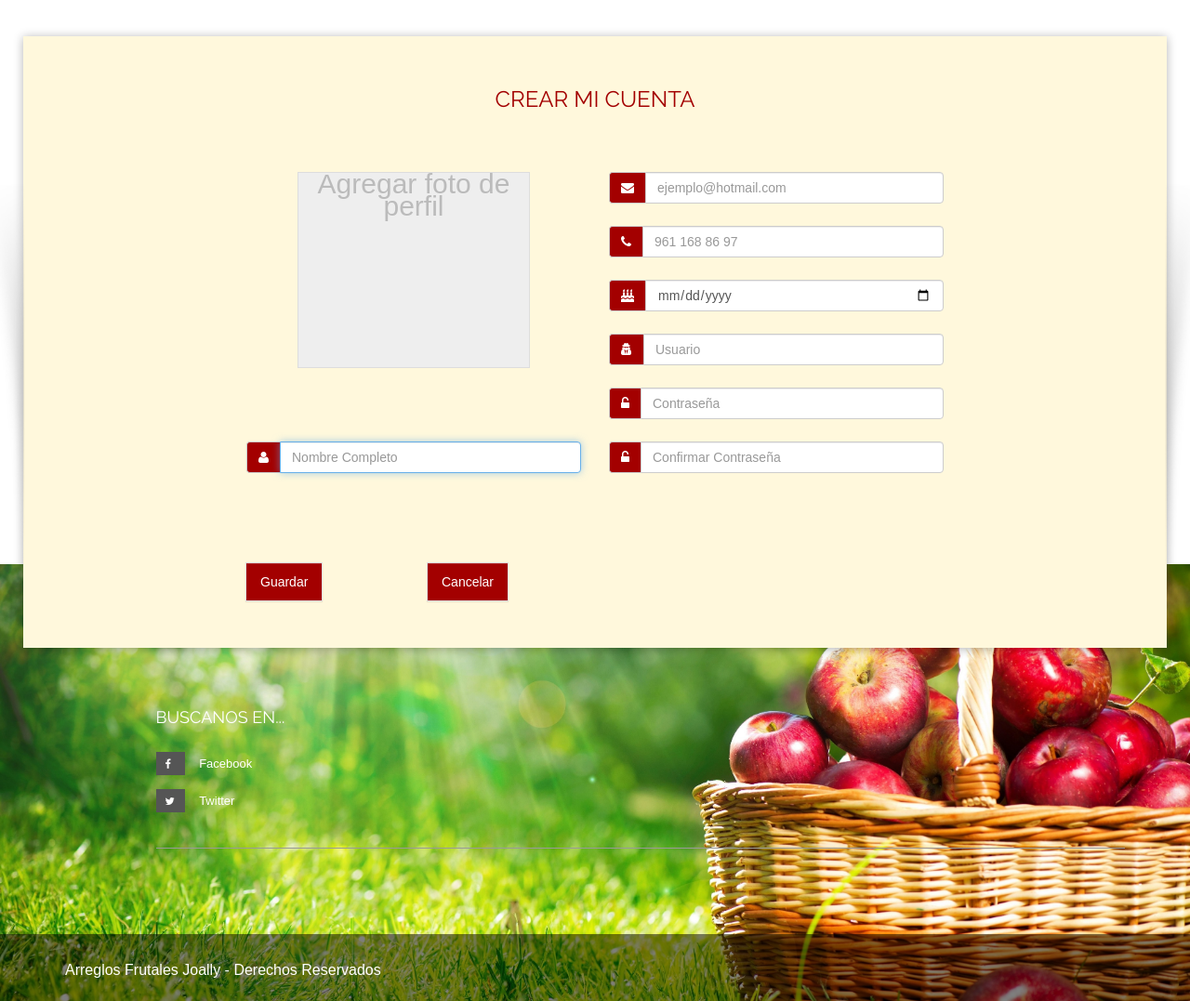
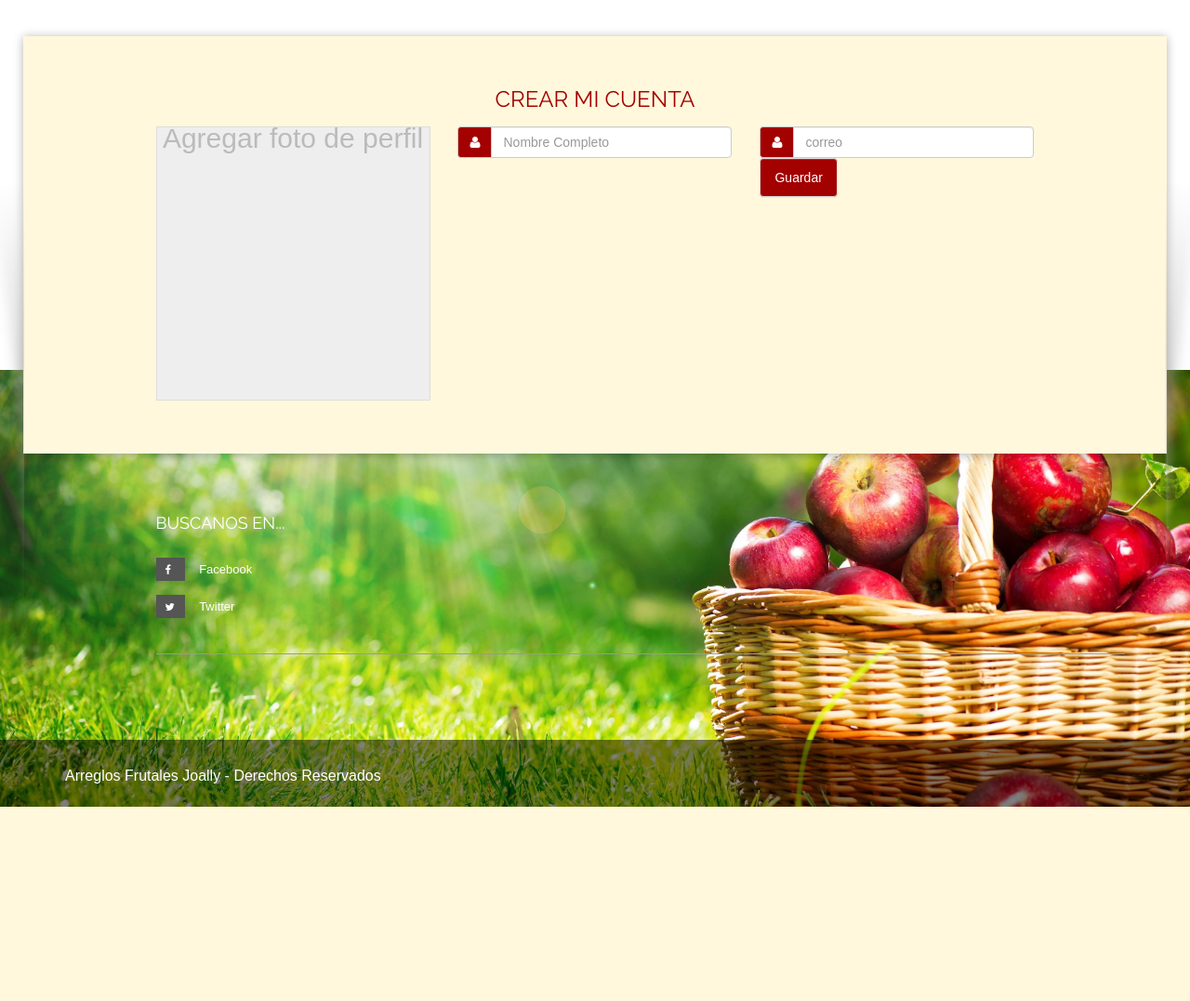
Before and after one commit to AlbertoYovani/ProyectoJoally, a PHP site: page /RegistraCliente.php in a window 1280 px wide. Shown: the part 63-1140 px from the top of the page at 93% size. After the commit the page ends 931 px from the top, so only its background shows below. Run offline with PHP 8.4, Linux system fonts and the light colour scheme; some libraries are stand-ins or nearby versions.

Commit message:
REGISTRO DE CLIENTE

```diff
--- a/RegistraCliente.php
+++ b/RegistraCliente.php
@@ -1,7 +1,6 @@
 <?php include './include/headerR.php';?>
 <link href="js/html5imageupload/demo.html5imageupload.css" rel="stylesheet" type="text/css">
 <link href="js/html5imageupload/html5imageupload.css" rel="stylesheet" type="text/css">
-
 <section class="content-central miborder" style="margin-top: 8%" >
     <div class="semiboxshadow text-center">
         <img src="img/img-theme/shp.png" class="img-responsive" alt="">
@@ -12,97 +11,37 @@
                 <h3 class="cuenta" style="color: #A30000 !important">CREAR MI CUENTA</h3>
                 <div class="row">
                     <!-- Newsletter-->
-                                <div class="col-md-8 col-centered" >
-                                    <!-- FORMULARIO DE REGISTRO DE UN CLIENTE-->
-                                    <br>
-                                    <br>
-                                    <form id="nuevo_registro" method="POST" action="">
+                    <div class="col-md-10 col-centered" >
+                        <form id="nuevo_registro">
+                            <div class="row">
+                                <div class="col-md-4">
+                                    <div id="retrievingfilename" class="html5imageupload" data-width="500" data-height="500" data-url="controllers/copiarimagen" style="width: 100%;height: 100%;">
+                                        <input type="file" name="thumb" style="height: 250px!important">
+                                    </div>
+                                </div>
+                                <div class="col-md-8">
                                     <div class="row">
                                         <div class="col-md-6">
-
-                                            </div>
-                                        </div>
-                                        <div class="row">
-                                            <div class="col-md-6">
-                                                <div class="perfil">
-                                                    <div id="retrievingfilename" class="html5imageupload" data-width="500" data-height="500" data-url="controllers/copiarimagen" style="width: 250px;height: 211px;">
-                                                    <input type="file" name="thumb" style="height: 250px!important">
-                                                    </div>
-                                                    <br>
-                                                    <br>
-                                                    <br>
-                                                    <br>
-                                                </div>
                                             <div class="input-group">
                                                 <span class="input-group-addon back-vt">
                                                     <i class="fa fa-user color-white"></i>
                                                 </span>
-                                                    <input class="form-control" placeholder="Nombre Completo" name="nombre" type="text" required="" pattern="[a-zA-Z-\s]{1,30}" maxlength="40" autofocus>
-                                                    <!--<span class="input-group-addon back-vt">
-                                                    </span> --> <!-- está parte agrega una orilla de color rojo -->
+                                                <input class="form-control" placeholder="Nombre Completo" name="nombre" type="text">
                                             </div>
                                         </div>
                                         <div class="col-md-6">
                                             <div class="input-group">
                                                 <span class="input-group-addon back-vt">
-                                                        <i class="fa fa-envelope color-white"></i>
+                                                    <i class="fa fa-user color-white"></i>
                                                 </span>
-                                                    <input class="form-control" placeholder="ejemplo@hotmail.com" name="correo" type="email" pattern="^[a-zA-Z0-9.!#$%&'*+/=?^_`{|}~-]+@[a-zA-Z0-9-]+(?:\.[a-zA-Z0-9-]+)*$">
+                                                <input class="form-control" placeholder="correo" name="correo" type="text" >
                                             </div>
-                                                <br>
-                                                <div class="input-group">
-                                                    <span class="input-group-addon back-vt">
-                                                        <i class="fa fa-phone color-white"></i>
-                                                    </span>
-                                                    <input class="form-control" placeholder="961 168 86 97" name="telefono" type="text" required="" maxlength="12" pattern="[0-9]{10,12}">
-                                                </div>
-                                                <br>
-                                                <div class="input-group">
-                                                    <span class="input-group-addon back-vt">
-                                                        <i class="fa fa-birthday-cake color-white"></i>
-                                                    </span>
-                                                    <input class="form-control" placeholder="Fecha de Nacimiento" name="fechanac" type="date" required="">
-                                                </div>
-                                                <br>
-                                                <div class="input-group">
-                                                    <span class="input-group-addon back-vt">
-                                                        <i class="fa fa-user-secret color-white"></i>
-                                                    </span>
-                                                    <input class="form-control" placeholder="Usuario" name="usuario" type="text" required="" maxlength="20" pattern="[a-zA-Z0-9.!#$%&'*+/=?^_`{|}~-]{5,20}">
-                                                </div>
-                                                <br>
-                                                <div class="input-group">
-                                                    <span class="input-group-addon back-vt">
-                                                        <i class="fa fa-unlock-alt color-white"></i>
-                                                    </span>
-                                                    <input class="form-control" placeholder="Contraseña" name="ClPassword" type="password" >
-                                                </div>
-                                                <br>
-                                                <div class="input-group">
-                                                    <span class="input-group-addon back-vt">
-                                                        <i class="fa fa-unlock-alt color-white"></i>
-                                                    </span>
-                                                    <input class="form-control" placeholder="Confirmar Contraseña" name="ClPasswordConf" type="password" >
-                                                </div>
-                                                <br>
-                                                <div class="input-group">
-                                                    <br>
-                                                    <div class="mensaje"></div>
+                                            <div class="form-group">
+                                                <button class="btn btn-primary">Guardar</button>
                                             </div>
                                         </div>
                                     </div>
-                                        <br>
-                                        <br>
-                                        <div class="row">
-                                        <div class="col-md-3">
-                                            <span class="input-group-btn">
-                                                <button class="btn btn-primary" type="submit" name="registrar">Guardar</button>
-                                            </span>
-                                        </div>
-                                        <div class="col-md-3">
-                                            <span class="input-group-btn">
-                                                <button class="btn btn-primary" type="button" name="cancelar" onclick="location.href='index.php'">Cancelar</button>
-                                            </span>
+
                                 </div>
                             </div>
                         </form>
@@ -112,6 +51,7 @@
         </div>
     </div>
 </section>
+
 <?php include './include/footer.php';?>
 <script type="text/javascript" src="js/html5imageupload/html5imageupload.js"></script>
 <script type="text/javascript" src="js/saveperfil.js?<?= md5(microtime())?>"></script>
--- a/js/saveperfil.js
+++ b/js/saveperfil.js
@@ -14,4 +14,23 @@ $(document).ready(function (){
         },
 
     });
+    $('#nuevo_registro').submit(function (e) {
+        e.preventDefault();
+        $.ajax({
+            url: "controlador/NuevoCliente.php",
+            type: 'POST',
+            dataType: 'json',
+            data:$(this).serialize(),
+            beforeSend: function (xhr) {
+                console.log('Guardando registro...');
+            },success: function (data, textStatus, jqXHR) {
+                console.log(data)
+                if(data.accion=='1'){
+                    alert('REGISTRO GUARDADO');
+                }
+            },error: function (e) {
+                console.log(e)
+            }
+        })
+    })
 })
```
Also changed, not shown: conexion.php (+6 -3 lines), controlador/NuevoCliente.php (+7 -16 lines). Lines whose indentation alone changed are shown as unchanged.
